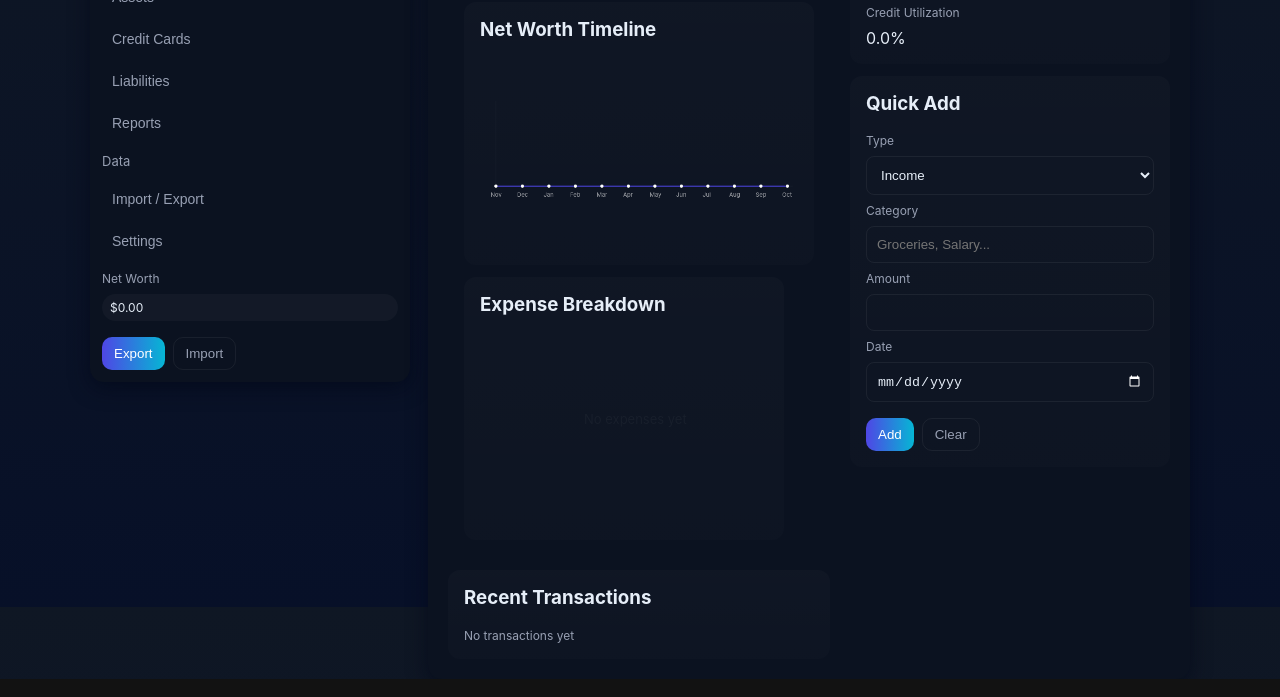
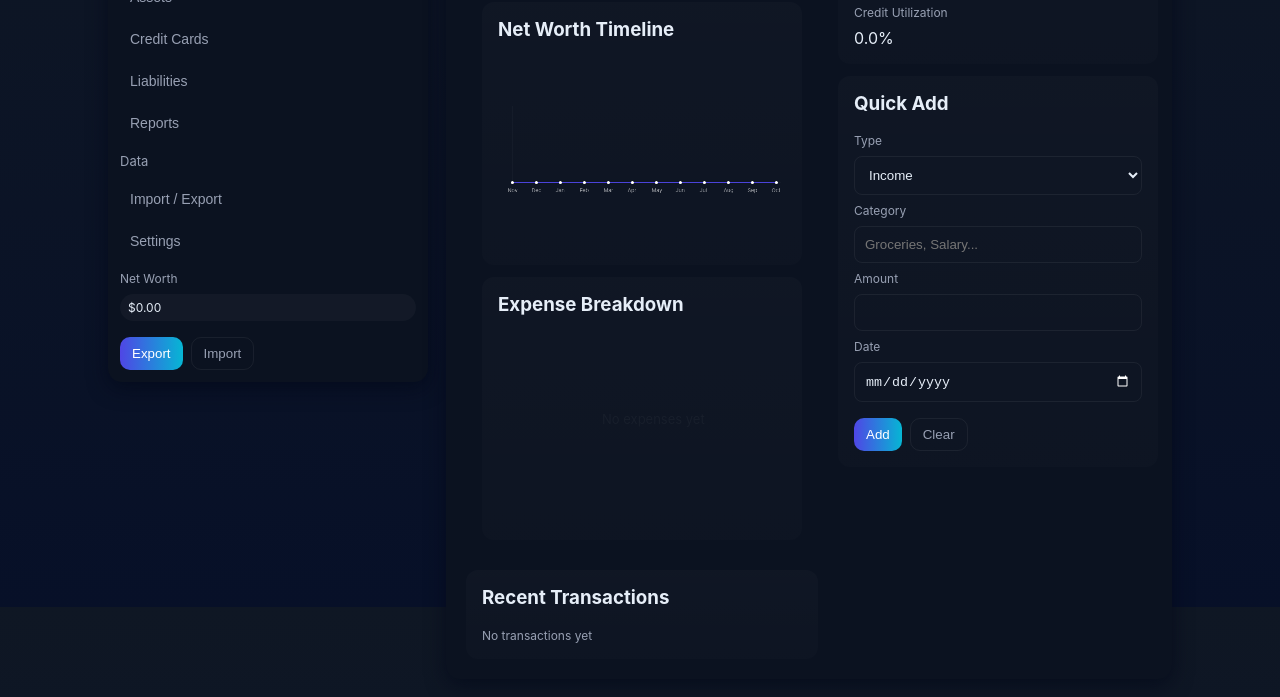
Before and after one commit to notsuremyname/Finance-Tracker, a website: page index.html in a window 1280 px wide. Shown: the part 193-890 px from the top of the page. Drawn offline with Linux system fonts and the light colour scheme.

Commit message:
fix: properly center layout and remove right-side gap

```diff
--- a/assets/styles.css
+++ b/assets/styles.css
@@ -24,22 +24,27 @@
 *{box-sizing:border-box}
 html,body{height:100%}
 body{
-  margin:0;
-  font-family:Inter, ui-sans-serif, system-ui, -apple-system, "Segoe UI", Roboto, "Helvetica Neue", Arial;
-  background:linear-gradient(180deg,var(--bg) 0%, #071028 100%);
-  color:var(--text);
-  -webkit-font-smoothing:antialiased;
-  -moz-osx-font-smoothing:grayscale;
-  padding:18px;
+  margin: 0;
+  font-family: Inter, ui-sans-serif, system-ui, -apple-system, "Segoe UI", Roboto, "Helvetica Neue", Arial;
+  background: linear-gradient(180deg,var(--bg) 0%, #071028 100%);
+  color: var(--text);
+  -webkit-font-smoothing: antialiased;
+  -moz-osx-font-smoothing: grayscale;
+  min-height: 100vh;
+  display: flex;
+  flex-direction: column;
 }
 
 .app{
-  max-width:1100px;
-  margin:0 auto;
-  display:grid;
+  flex: 1;
+  width: 100%;
+  max-width: 1100px;
+  margin: 0 auto;
+  padding: 18px;
+  display: grid;
   grid-template-columns: 320px 1fr;
-  gap:18px;
-  align-items:start;
+  gap: 18px;
+  align-items: start;
 }
 
 .sidebar{
@@ -71,6 +76,8 @@ body{
   padding: 20px;
   box-shadow: var(--shadow);
   overflow: hidden;
+  width: 100%;
+  max-width: 100%;
 }
 .grid-2{
   display: grid;
@@ -142,14 +149,13 @@ label{font-size:12px;color:var(--muted)}
 .pill{padding:6px 8px;border-radius:999px;background:rgba(255,255,255,0.03);font-size:12px}
 
 @media (max-width:900px){
-  body {
-    padding: 0;
-  }
   .app{
     grid-template-columns: 1fr;
     padding: 0;
+    gap: 0;
     height: 100vh;
-    gap: 0;
+    max-height: 100vh;
+    overflow-x: hidden;
   }
   .sidebar{
     position: fixed;
```
